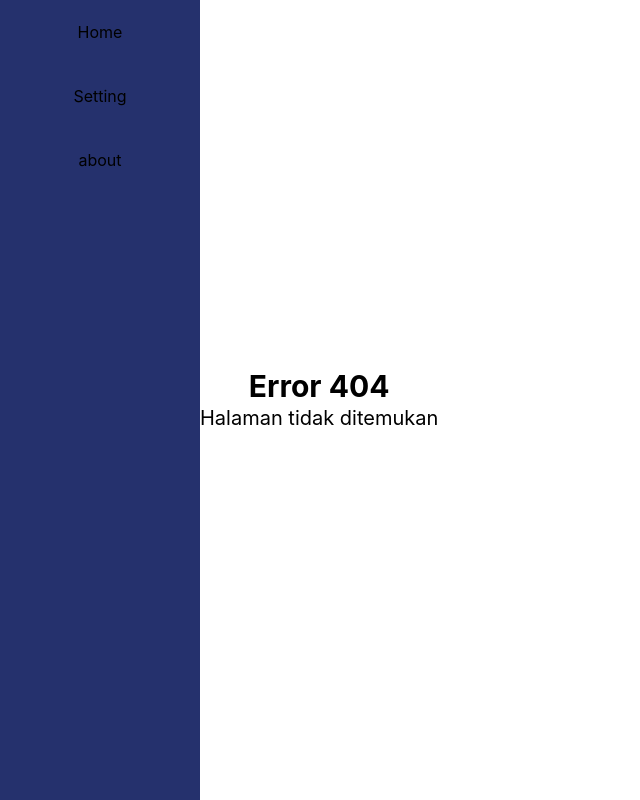
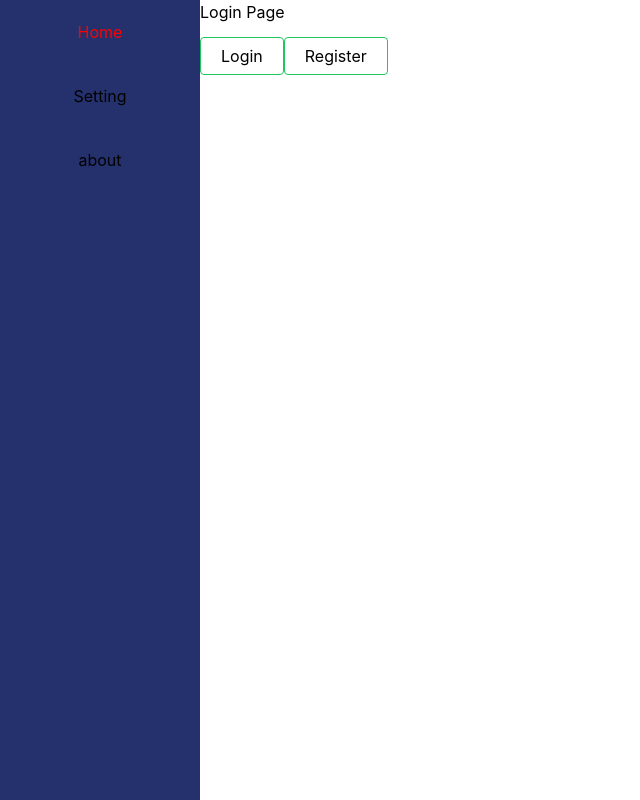
Before and after one commit to Wakype/belajar_reactjs, a React (Create React App) app: page /login in a window 1280 px wide. Before the commit this address led to /error404. Shown: the whole page, without its empty margins (0-640 px from the left). Built offline with nearby package versions, Linux system fonts and the light colour scheme.

Commit message:
Ujian React-Router

```diff
--- a/src/App.js
+++ b/src/App.js
@@ -14,6 +14,12 @@ import {
   Lenovo,
   Asus,
   Hp,
+  Login,
+  Register,
+  Admin,
+  User,
+  Kelas,
+  Dashboard,
 } from "./pages";
 
 function App() {
@@ -25,7 +31,7 @@ function App() {
         <Link to={'/setting'}>Setting</Link>
         <Link to={'/about'}>About</Link> */}
           <NavLink
-            to={"/"}
+            to={"login"}
             style={({ isActive }) => (isActive ? { color: "red" } : undefined)}
             className=""
           >
@@ -46,7 +52,11 @@ function App() {
         </section>
         <section className="">
           <Routes>
-            <Route path="/" element={<Home label={"klik ini"} />} />
+            <Route path="login" element={<Login/>} />
+            <Route path="register" element={<Register/>} />
+            <Route path="admin/dashboard" element={<Admin/>} >
+
+            </Route>
             <Route path="/palabapa" element={<Setting />}>
               <Route path="profile" element={<Profile />} />
               <Route path="phone" element={<Phone />} />
@@ -61,7 +71,7 @@ function App() {
             <Route path="about/:id/:nama/" element={<Detail2 />} />
             <Route path="/error404" element={<NotFound />} />
             <Route path="/home" element={<Navigate to="/" replace />} />
-            <Route path="*" element={<Navigate to="/error404" replace />} />
+            <Route path="*" element={<Navigate to="login" replace />} />
           </Routes>
         </section>
       </section>
--- a/src/pages/home.jsx
+++ b/src/pages/home.jsx
@@ -12,7 +12,7 @@ export default function Home({ label }) {
 
   return (
     <div>
-      <h1>ini home</h1>
+      <h1>ini Home</h1>
         <button className="border border-green-500 rounded py-2 px-4 mt-3">{label}</button>
         {msg}
         <button className="border border-green-500 rounded py-2 px-4 mt-3" onClick={handleLogin}>Login</button>
--- /dev/null
+++ b/src/pages/main/admin/admin.jsx
@@ -0,0 +1,17 @@
+import React from 'react'
+import { Outlet } from 'react-router-dom'
+
+const Admin = () => {
+  return (
+    <section>
+      <div>
+        <div>admin sini</div>
+      </div>
+      <div>
+        <Outlet/>
+      </div>
+    </section>
+  )
+}
+
+export default Admin
--- /dev/null
+++ b/src/pages/main/admin/dashboard.jsx
@@ -0,0 +1,11 @@
+import React from 'react'
+
+const Dashboard = () => {
+  return (
+    <div>
+      dashboard
+    </div>
+  )
+}
+
+export default Dashboard
--- /dev/null
+++ b/src/pages/main/admin/kelas.jsx
@@ -0,0 +1,11 @@
+import React from 'react'
+
+const Kelas = () => {
+  return (
+    <div>
+
+    </div>
+  )
+}
+
+export default Kelas
--- /dev/null
+++ b/src/pages/main/admin/user.jsx
@@ -0,0 +1,11 @@
+import React from 'react'
+
+const User = () => {
+  return (
+    <div>
+
+    </div>
+  )
+}
+
+export default User
--- /dev/null
+++ b/src/pages/main/login.jsx
@@ -0,0 +1,16 @@
+import React from 'react'
+import { NavLink } from 'react-router-dom'
+
+const Login = () => {
+  return (
+    <section className="space-y-5">
+      <div>Login Page</div>
+      <div>
+        <NavLink to={`/admin/dashboard`} className="py-2 px-5 border border-green-500 rounded bg-transparent">Login</NavLink>
+        <NavLink to={`/register`} className="py-2 px-5 border border-green-500 rounded bg-transparent">Register</NavLink>
+      </div>
+    </section>
+  )
+}
+
+export default Login
--- /dev/null
+++ b/src/pages/main/register.jsx
@@ -0,0 +1,25 @@
+import React from "react";
+import { useNavigate } from "react-router-dom";
+
+const Register = () => {
+  let navigate = useNavigate();
+
+  return (
+    <section>
+      <div>
+        <h1>Register Page</h1>
+      </div>
+      <div>
+        <button
+          onClick={() => {
+            return navigate(-1);
+          }}
+        >
+          Kembali ke Login
+        </button>
+      </div>
+    </section>
+  );
+};
+
+export default Register;
```
Also changed, not shown: src/pages/index.js (+12 -0 lines).
